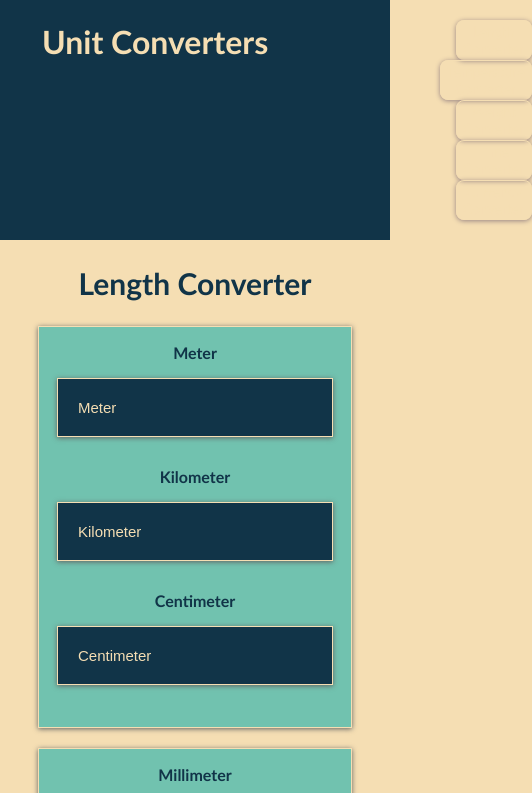
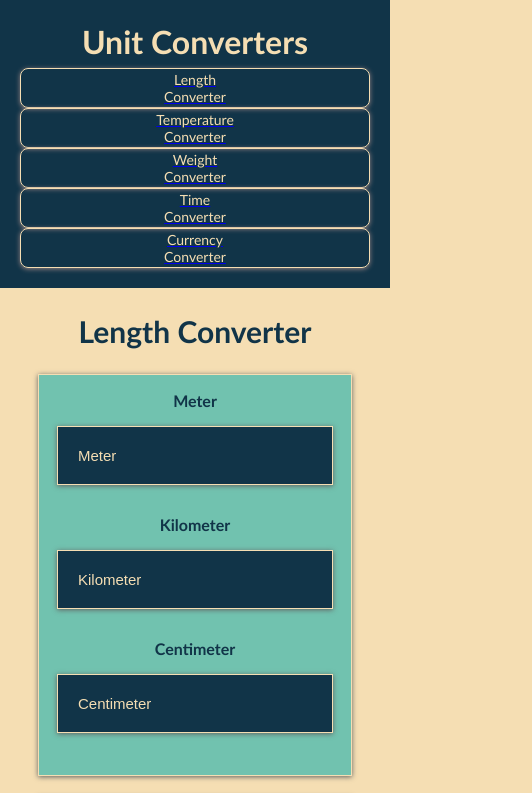
Before and after one commit to ashhadimam07/uit-conv-web, a website: page index.html in a window 390 px wide. Shown: the top 793 px of the page, 532 px wide, since content can reach past the window. Drawn offline with Linux system fonts and the light colour scheme.

Commit message:
Added media-query

```diff
--- a/index.html
+++ b/index.html
@@ -6,18 +6,19 @@
     <meta name="viewport" content="width=device-width, initial-scale=1.0">
     <title>Unit Converter-Length</title>
     <link rel="stylesheet" href="style.css">
+    <link rel="stylesheet" href="https://cdnjs.cloudflare.com/ajax/libs/font-awesome/4.7.0/css/font-awesome.min.css">
 </head>
 <body>
     <header class="header-class">
         <div class="div-class">
             <h1 class="header-title">Unit Converters</h1>
-            <nav class="nav">
+            <div class="nav">
                 <a href="/"><span class="nav-bar">Length<br>Converter</span></a>
                 <a href="temperature.html"><span class="nav-bar">Temperature<br>Converter</span></a>
                 <a href="weight.html"><span class="nav-bar">Weight<br>Converter</span></a>
                 <a href="time.html"><span class="nav-bar">Time<br>Converter</span></a>
                 <a href="currency.html"><span class="nav-bar">Currency<br>Converter</span></a>
-            </nav>
+            </div>
         </div>
     </header>
     <main>
--- a/style.css
+++ b/style.css
@@ -1,6 +1,7 @@
 html {
   position: relative;
   min-height: 100%;
+  overflow-x: hidden;
 }
 
 body {
@@ -22,7 +23,7 @@ body {
 .div-class {
   display: grid;
   width: 100%;
-  grid-template-columns: 400px auto 40px;
+  grid-template-columns: 300px auto;
   padding-bottom: 20px;
   margin: 0;
 }
@@ -36,7 +37,8 @@ body {
   color: wheat;
   padding: 2px 6px;
   text-decoration: solid;
-  display: inline-block;
+  display: block;
+  float: right;
   text-align: center;
   border: 1px solid wheat;
   border-radius: 8px;
@@ -150,7 +152,7 @@ main {
   font-size: 16px;
 }
 
-@media screen and (max-width: 600px) {
+@media screen and (max-width: 770px) {
   .input2 {
     display: flex;
     flex-direction: column;
@@ -161,4 +163,28 @@ main {
     margin-bottom: 20px;
     width: 80%;
   }
+
+  .header-class {
+    padding-left: 20px;
+  }
+
+  .div-class {
+    display: grid;
+    grid-template: none;
+    width: 100%;
+    padding-bottom: 20px;
+    margin: 0 auto;
+  }
+
+  .nav {
+    text-align: left;
+  }
+
+  .header-title {
+    text-align: center;
+  }
+
+  .nav-bar {
+    float: none;
+  }
 }
```
